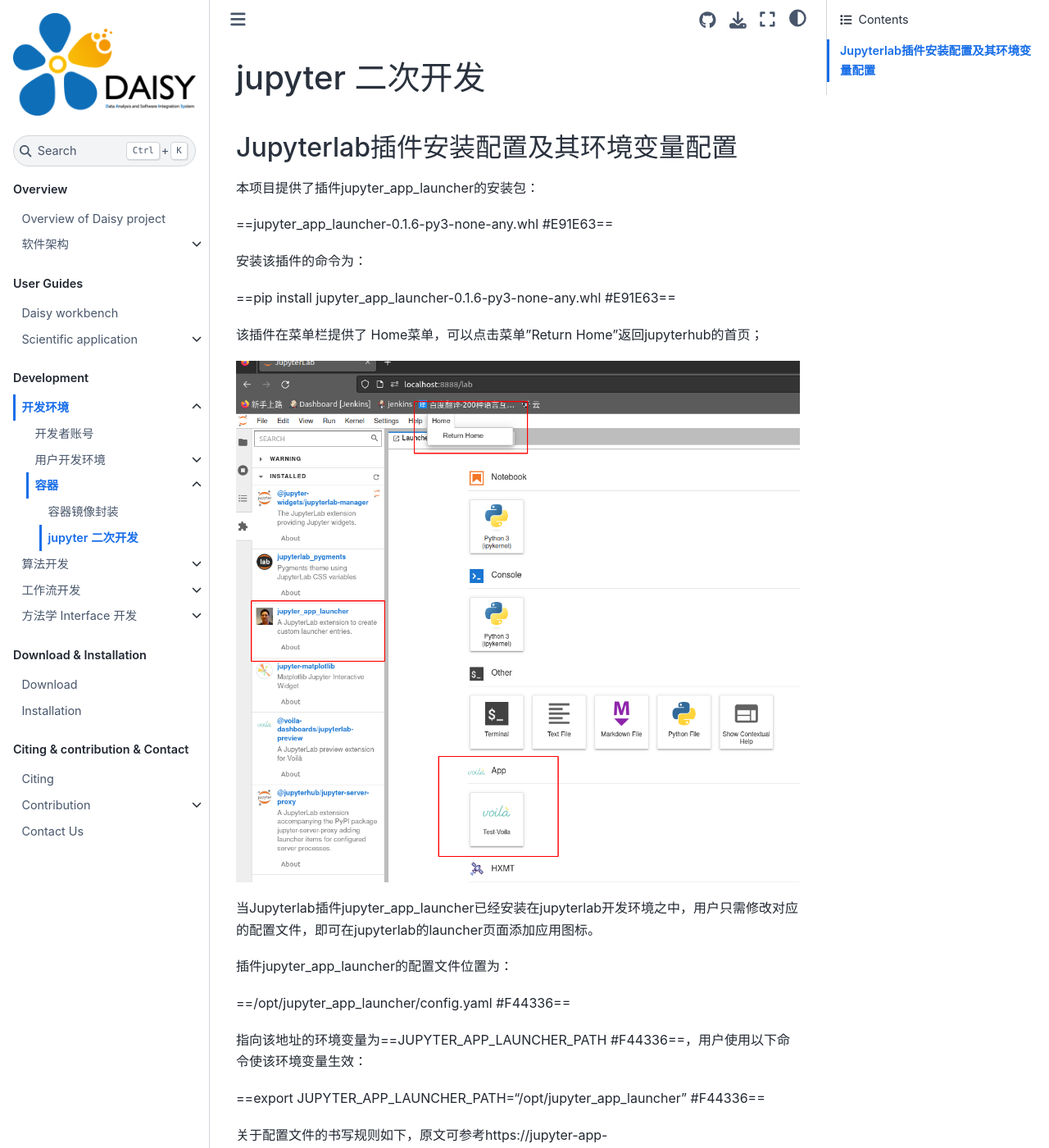
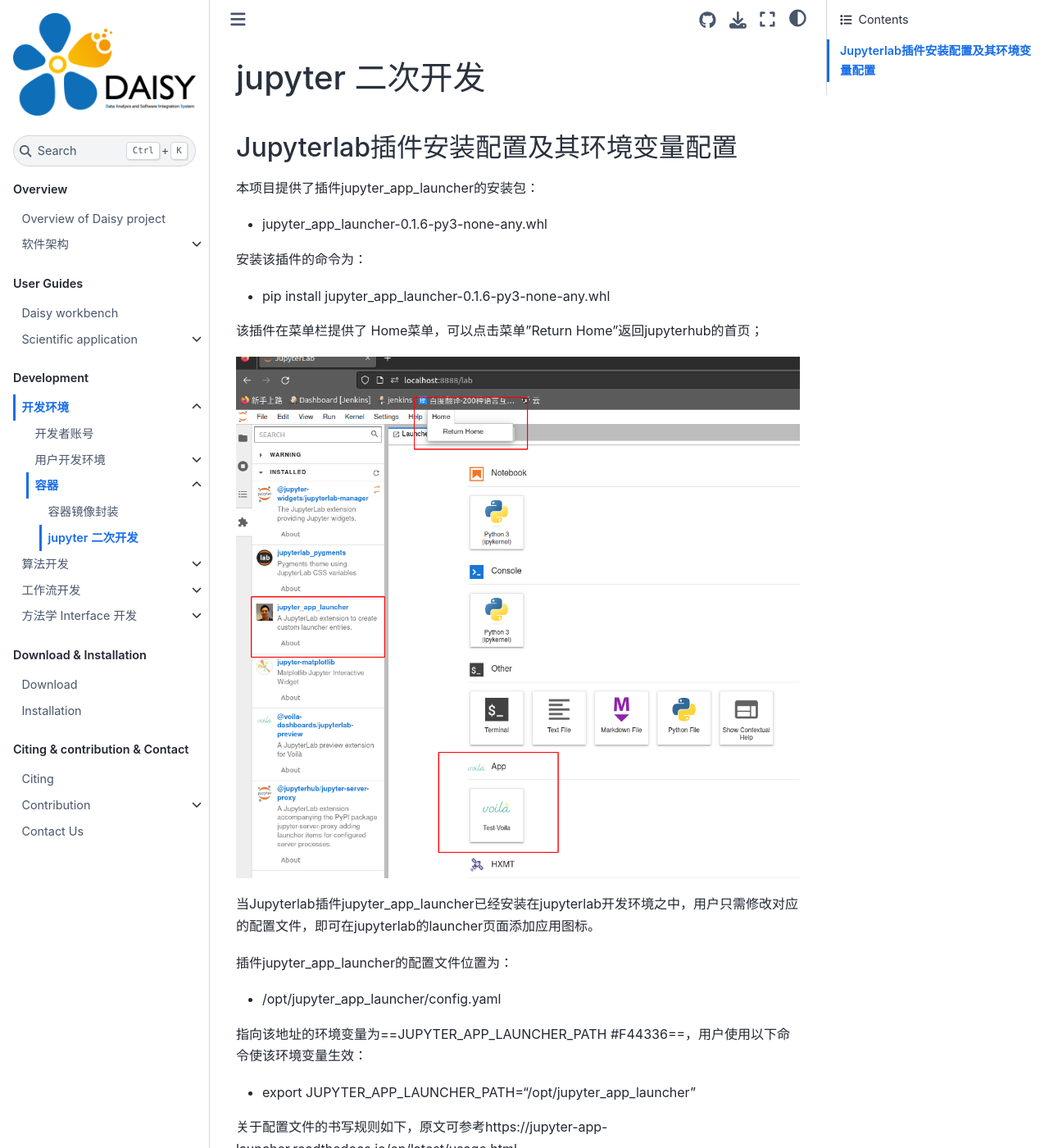
Before and after one commit to huyuhuster/daisydoc, a Jupyter Book: the page built from docs/start/jupyterdev.md, in a window 1280 px wide and 1400 px high. Shown: the whole window at 82% size. Built offline with Jupyter Book 1.0.4 settings and Sphinx 7.4.7 and the Sphinx Book theme 1.1.4, drawn with Linux system fonts in a browser that asks for light colours.

Commit message:
Update jupyterdev.md

```diff
--- a/docs/start/jupyterdev.md
+++ b/docs/start/jupyterdev.md
@@ -4,11 +4,11 @@
 
 本项目提供了插件jupyter_app_launcher的安装包：
 
-==jupyter_app_launcher-0.1.6-py3-none-any.whl #E91E63==
+* jupyter_app_launcher-0.1.6-py3-none-any.whl
 
 安装该插件的命令为：
 
-==pip install jupyter_app_launcher-0.1.6-py3-none-any.whl #E91E63==
+* pip install jupyter_app_launcher-0.1.6-py3-none-any.whl
 
 该插件在菜单栏提供了 Home菜单，可以点击菜单"Return Home"返回jupyterhub的首页；
 
@@ -18,11 +18,11 @@
 
 插件jupyter_app_launcher的配置文件位置为：
 
-==/opt/jupyter_app_launcher/config.yaml #F44336==
+* /opt/jupyter_app_launcher/config.yaml
 
 指向该地址的环境变量为==JUPYTER_APP_LAUNCHER_PATH #F44336==，用户使用以下命令使该环境变量生效：
 
-==export JUPYTER_APP_LAUNCHER_PATH="/opt/jupyter_app_launcher" #F44336==
+* export JUPYTER_APP_LAUNCHER_PATH="/opt/jupyter_app_launcher"
 
 关于配置文件的书写规则如下，原文可参考https://jupyter-app-launcher.readthedocs.io/en/latest/usage.html.
 
```
